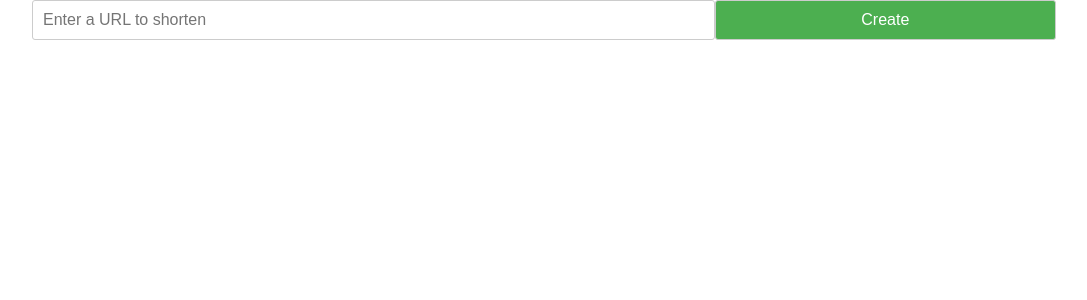
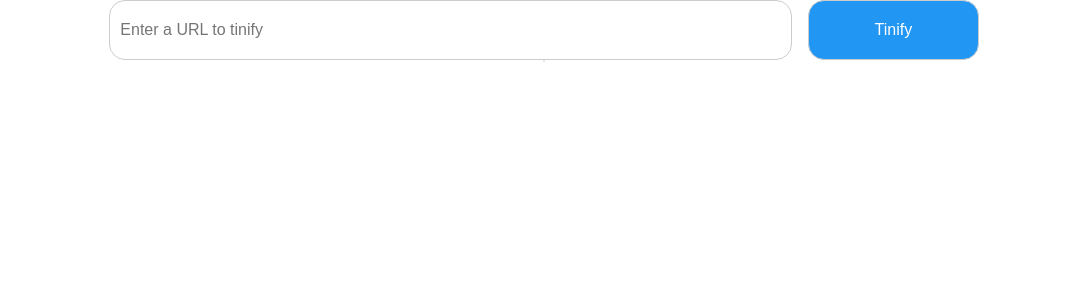
Before and after one commit to ugurkellecioglu/breve, a Vue app: page / in a window 1280 px wide. Shown: the top 300 px of the page, without its empty margins (96-1183 px from the left). Built offline with nearby package versions, Linux system fonts and the light colour scheme.

Commit message:
save urls into local storage, ui changes

```diff
--- a/src/App.vue
+++ b/src/App.vue
@@ -1,18 +1,34 @@
 <script setup lang="ts">
-import { ref } from "vue"
+import { computed, reactive, ref } from "vue"
 
-const url = ref("")
+const data = reactive({
+  givenUrl: "",
+  hash: "",
+  tinyrl: "",
+})
 const loading = ref(false)
-const shortenUrl = (url) => {
+
+const saveHash = (url) => {
   loading.value = true
   setTimeout(() => {
-    const generatedShortUrl = generateShortUrl()
+    const generatedShortUrl = generateHash()
     loading.value = false
+    data.hash = generatedShortUrl
+    data.tinyrl = `${window.location.origin}/${generatedShortUrl}`
+    localStorage.setItem(
+      "historicalUrls",
+      JSON.stringify([...historicalUrls.value, data])
+    )
     return generatedShortUrl
   }, 2000)
 }
 
-const generateShortUrl = () => (Math.random() + 1).toString(36).substring(7)
+const generateHash = () => (Math.random() + 1).toString(36).substring(7)
+
+const historicalUrls = computed(() => {
+  const urls = localStorage.getItem("historicalUrls")
+  return urls ? urls : []
+})
 </script>
 
 <template>
@@ -22,23 +38,40 @@ const generateShortUrl = () => (Math.random() + 1).toString(36).substring(7)
       <div class="row flex justify-content-center">
         <div class="col-lg-8">
           <input
-            v-model="url"
+            v-model="data.givenUrl"
             type="text"
             class="create block"
-            placeholder="Enter a URL to shorten"
+            placeholder="Enter a URL to tinify"
           />
         </div>
-        <div class="col-lg-4">
+        <div class="mr-3"></div>
+        <div class="col-lg-2">
           <button
-            @click="() => shortenUrl(url)"
-            class="block green create-button"
+            @click="() => saveHash(data.givenUrl)"
+            class="block blue create-button"
           >
-            Create
+            Tinify
           </button>
+        </div>
+      </div>
+      <div class="row flex justify-content-center">
+        <div class="card">
+          <div class="card-body">
+            <!-- get from local storage -->
+          </div>
         </div>
       </div>
     </div>
   </div>
 </template>
 
-<style scoped lang="scss"></style>
+<style scoped lang="scss">
+input {
+  height: 60px;
+  border-radius: 1rem;
+}
+button {
+  height: 60px;
+  border-radius: 1rem;
+}
+</style>
```
